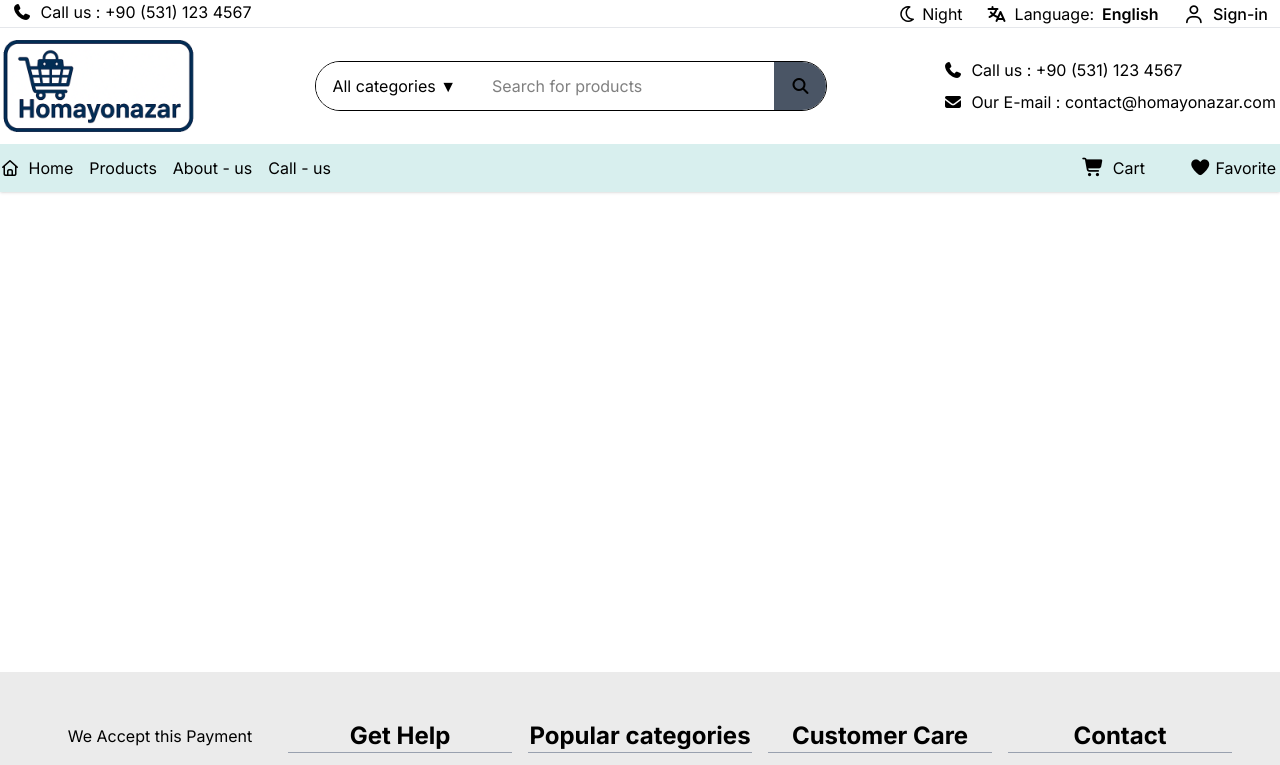
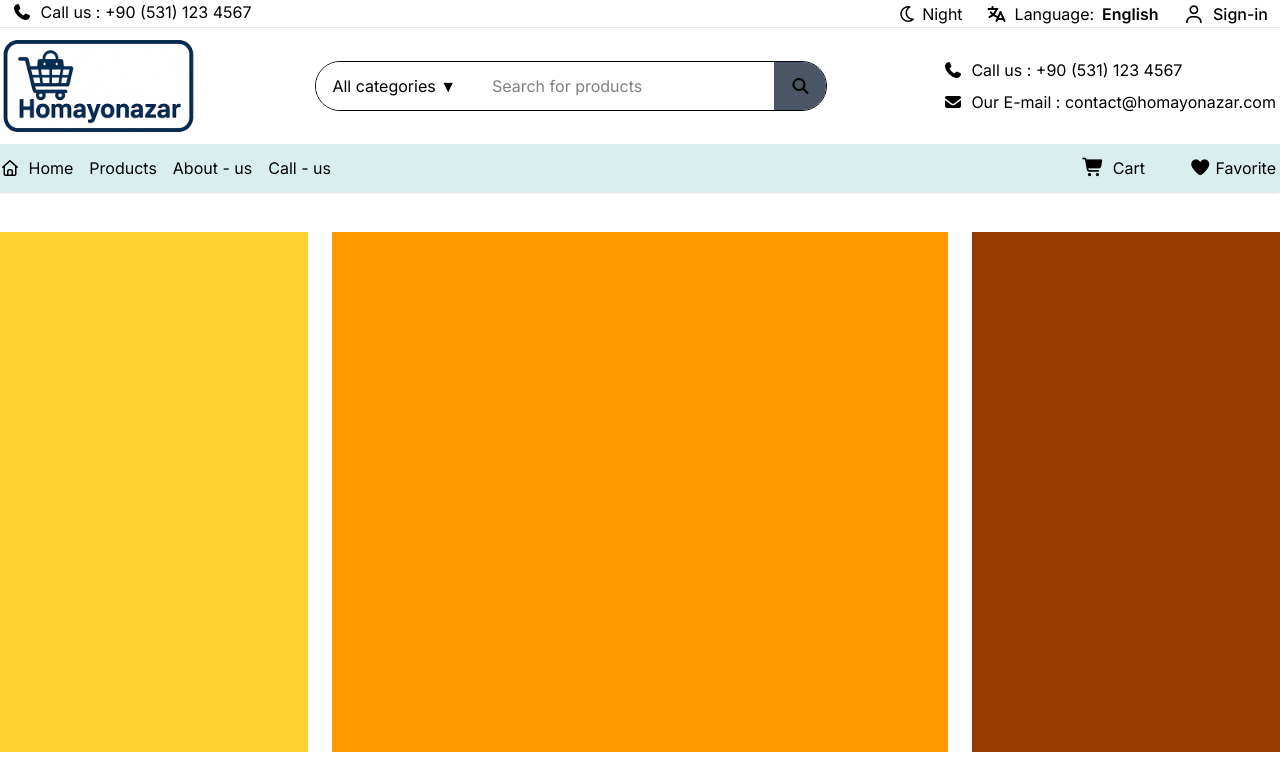
Before and after one commit to homayonazar/Mega-Shop-Project, a React (Vite) app: page / in a window 1280 px wide. Shown: the top 765 px of the page. Built offline with nearby package versions, Linux system fonts and the light colour scheme.

Commit message:
working on homePage sliders

```diff
--- a/src/pages/Home.tsx
+++ b/src/pages/Home.tsx
@@ -1,3 +1,4 @@
+import Container from "../components/Container"
 import Footer from "../components/Footer"
 import Header from "../components/Header"
 
@@ -5,6 +6,23 @@ function Home() {
   return (
     <div className="bg-[var(--bg)] w-full">
         <Header/>
+
+        <Container>
+            <div className="Slide_menu_section flex flex-row gap-6 mt-10">
+            <div className="sideMenu w-1/4 bg-amber-300 h-130"></div>
+            <div className="middlegalery w-1/2 bg-amber-500 h-130"></div>
+            <div className="rightGalery w-1/4 bg-amber-800 h-130"></div>
+
+        </div>
+        </Container>
+
+
+
+
+
+
+
+
         <br /><br /><br /><br /><br /><br /><br /><br /><br /><br /><br /><br /><br /><br />
         <br /><br /><br /><br /><br /><br />
         <Footer/>
```
